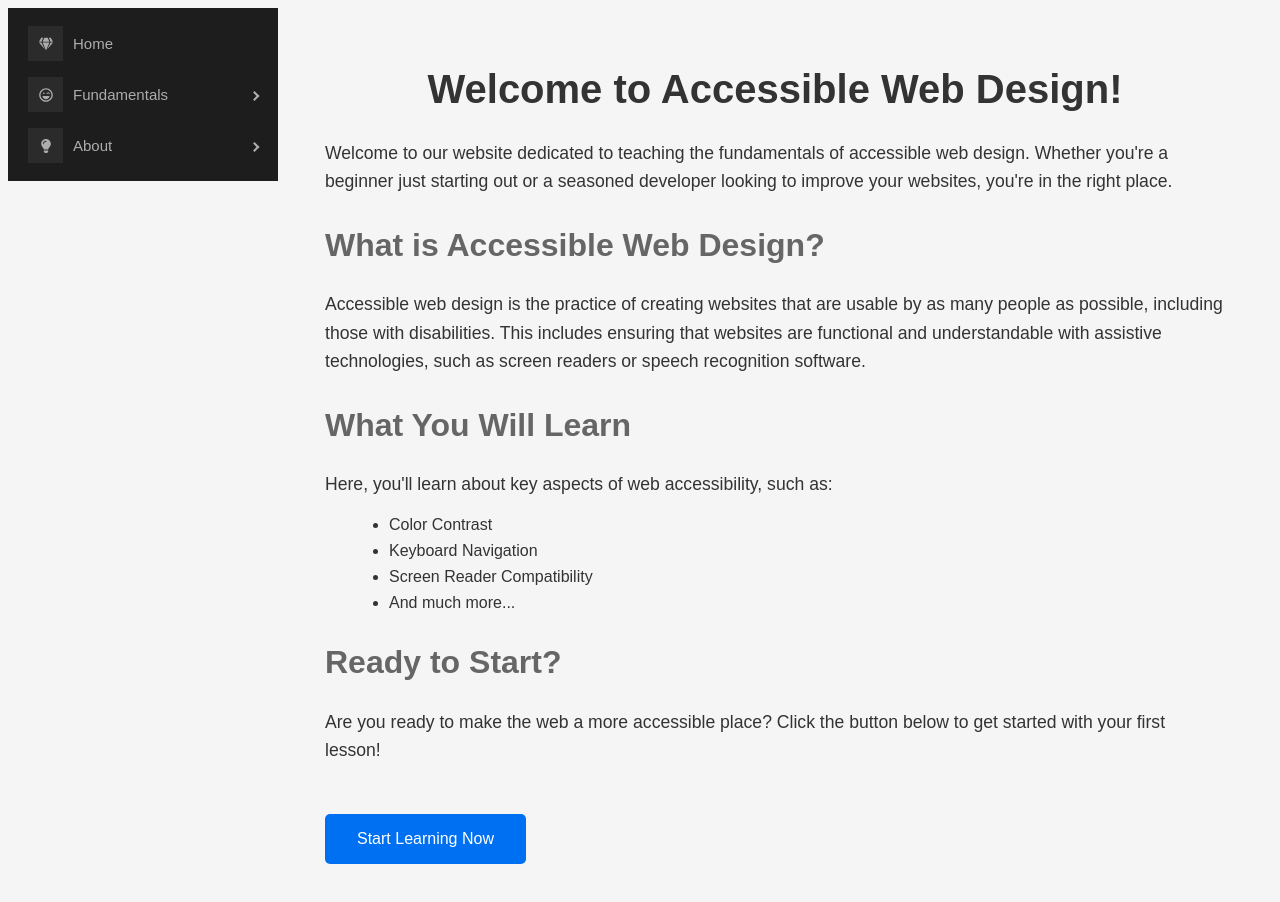
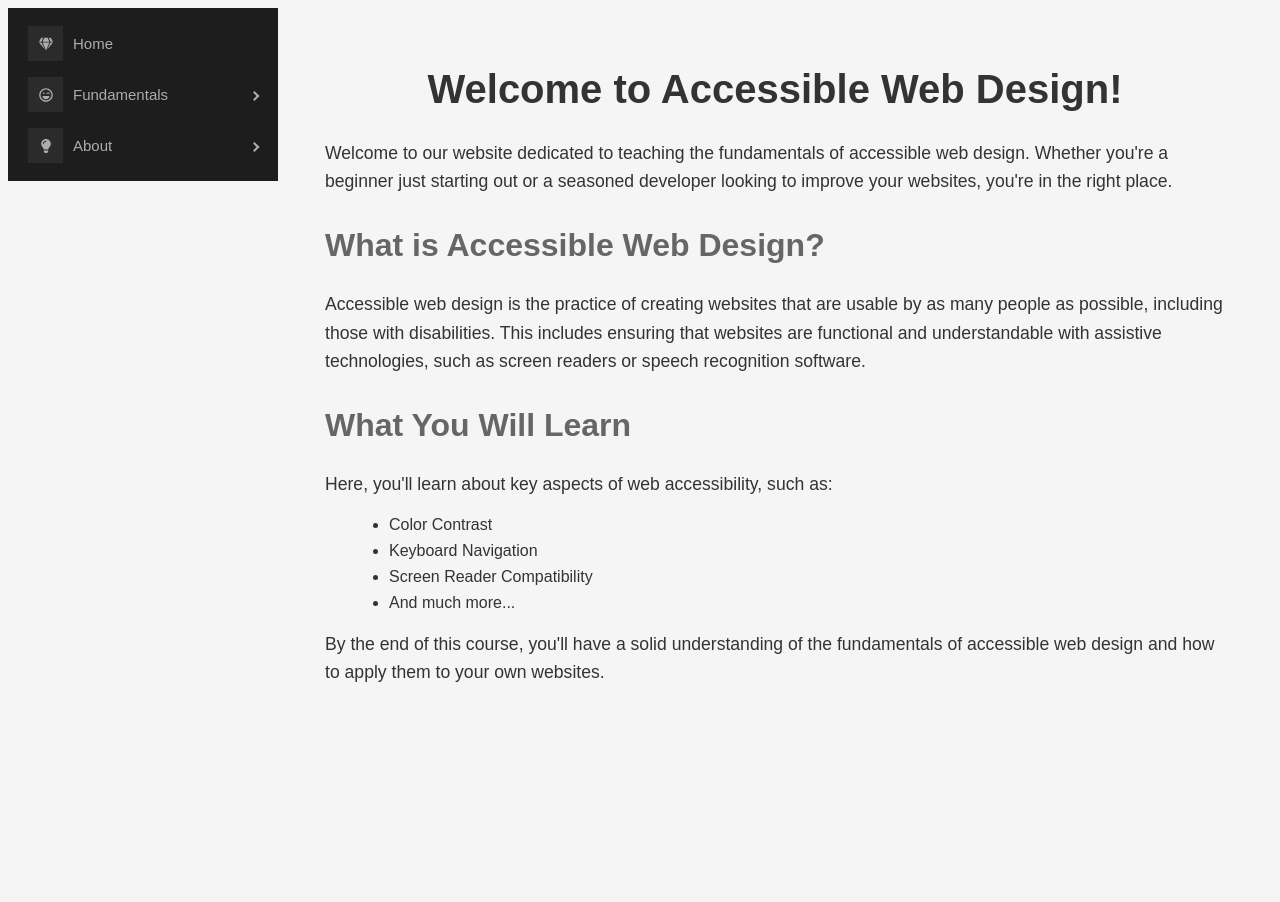
Before and after one commit to skalthoff/accessible-web-design, a Next.js app: page / in a window 1280 px wide. Shown: the top 902 px of the page. After the commit the page ends 800 px from the top, so only its background shows below. Built offline with nearby package versions, Linux system fonts and the light colour scheme.

Commit message:
some basic updates

```diff
--- a/pages/index.js
+++ b/pages/index.js
@@ -40,11 +40,7 @@ function HomePage() {
           <ListItem>Screen Reader Compatibility</ListItem>
           <ListItem>And much more...</ListItem>
         </List>
-        <Subtitle>Ready to Start?</Subtitle>
-        <Text>Are you ready to make the web a more accessible place? Click the button below to get started with your first lesson!</Text>
-        <Link href="/first-lesson" passHref>
-          <StartButton>Start Learning Now</StartButton>
-        </Link>
+        <Text>By the end of this course, you'll have a solid understanding of the fundamentals of accessible web design and how to apply them to your own websites.</Text>
       </PageContent>
     </Layout>
   );
```
